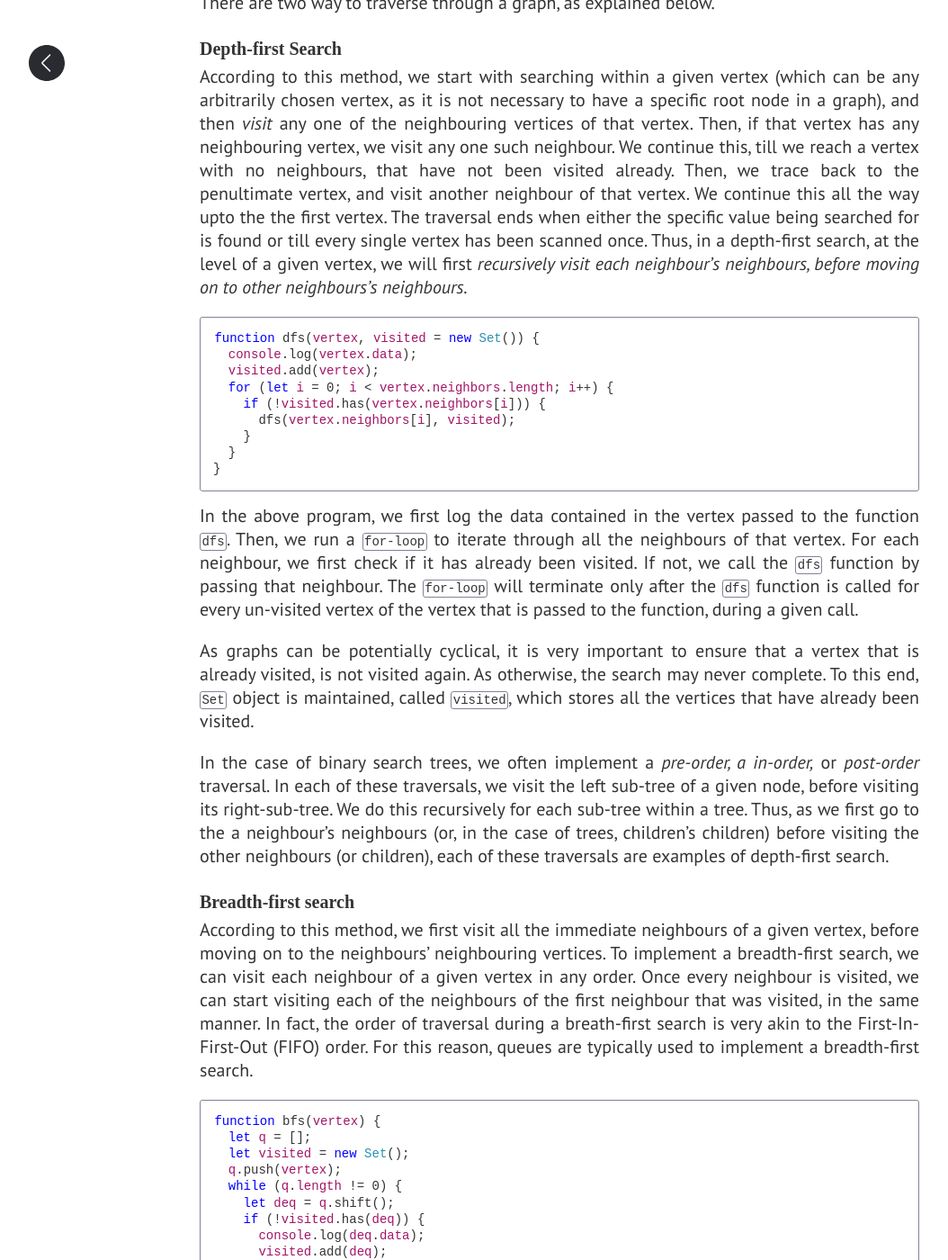
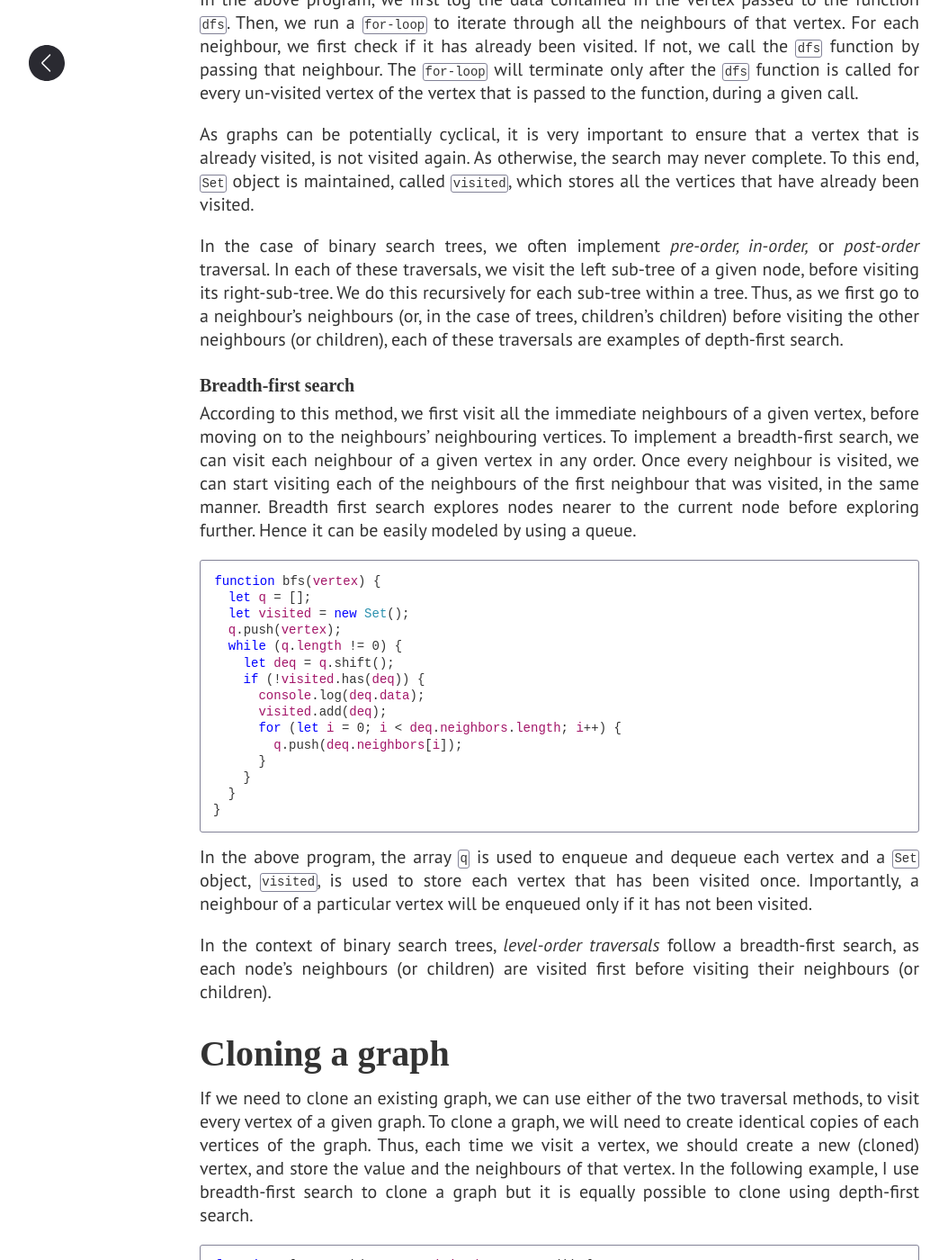
Before and after one commit to oitee/oitee.github.io, a Jekyll site: the page built from _posts/2021-08-13-implementing-graph.md, in a window 1280 px wide and 1400 px high, scrolled down 4363 px. Shown: the whole window at 90% size, without its empty margins (18-1072 px from the left). Built offline with Jekyll 4.4.1, drawn with Linux system fonts in a browser that asks for light colours; some web fonts are replaced; some of the changed text lies outside the part shown.

Commit message:
Minor changes in language

````diff
--- a/_posts/2021-08-13-implementing-graph.md
+++ b/_posts/2021-08-13-implementing-graph.md
@@ -24,26 +24,26 @@ Graphs can be directed or undirected. In a directed graph, between two neighbour
 
 In other words, the connection or edge between two vertices can either be symmetric or asymmetric. For example, when a member (say, X) follows another member (say Y) on Twitter, their relationship is assymetric: only one of them follws the other. However, when X and Y become friends on the Facebook, both of them will become friends of each other, thereby having a symmetric relationship.
 
-A graph is called a connected graph, if every pair of vertices is connected to each other by at least one path. Directed graphs will always be connected graphs. An undirected graph, however, can be a disconnected graph if there exists at least one pair of vertices that do not share a path between them.
+A graph is called a connected graph, if every pair of vertices is connected to each other by at least one path. Both directed and undirected graphs can be connected or disconnected.  Note that it is not necessary for a connected graph to have each of its pairs connected by a path of length 1. Pairs of vertices that are connected by a path of length one are called neighbours or adjacent vertices.
 
-![Types of Graphs](/assets/images/types_of_graphs.jpg)
+
 
 ## Representing a graph
 
-While writing programs, there are largely two ways of representing a graph:
+There are largely two ways of representing a graph:
 
-- *Adjacency matrix:* A graph having *n* nodes can be represented in an _n*n_ matrix, such that, if there exists a path between two vertices (say, *i* and *j*), the [i][j] cell will be `true`, otherwise it will be `false`. If its an undirected graph, both the [i][j] and the [j][i] cells will be marked as `true` (or `false`, as the case may be). Instead of using boolean values, we can use `0` and `1` to represent the existence of a path.
+- *Adjacency matrix:* A graph having *n* nodes can be represented in an _n*n_ matrix, such that, if there exists a path between two vertices (say, *i* and *j*), the [i][j] cell will be `true`, otherwise it will be `false`. If its an undirected graph, both the [i][j] and the [j][i] cells will be marked as `true` (or `false`, as the case may be). Instead of using boolean values, we can use `0` and `1` to represent the existence of a path. Sometimes edges can have weights, signifying some notion of cost or distance. This can be represented in the adjacency matrix (instead of using `1` for every edge).
 - *Adjacency list*: A graph can also be represented by maintaining an array for each vertex in that graph, such that, the array of each vertex stores a pointer to each of its immediate neighbouring vertices.
 
 An adjacency matrix is relatively more efficient to represent graphs which have a dense network of paths. It allows for quick look-up and updation of new paths. But, it also takes up substantial space, especially when the number of paths is relatively low. For example, in a graph representing a social networking site, the total number of users (vertices) may be in the millions, while each user may have only a few hundred connections(paths). If we use an adjacency matrix to represent this graph, a substantial majority of the cells of the matrix will be empty.
 
-An adjacency list is more useful to find out the degree (i.e., the number immediate neighbours) of a particular vertex. It takes up lesser space than an adjacency matrix. However, to insert a new edge or delete an existing one, it takes substantially more time than in an adjacency matrix.
+An adjacency list is more useful to find out the degree (i.e., the number of immediate neighbours) of a particular vertex. It takes up less space than an adjacency matrix. However, to insert a new edge or delete an existing one, it takes more time than in an adjacency matrix.
 
-Largely, adjacency lists are more convenient for programs dealing with sparse graphs (i.e., where the total number of vertices are comparatively greater than the total number of edges), while adjacency matrices are more useful for representing dense graphs. In this post, I will implement a graph using adjacency list.
+**Largely, adjacency lists are more convenient for programs dealing with sparse graphs (i.e., where the total number of vertices are comparatively greater than the total number of edges), while adjacency matrices are more useful for representing dense graphs.** In this post, I will implement a graph using adjacency list.
 
 ## Implementing a graph
 
-As the case with most data structures, we need to first define a constructor function for a graph. As discussed above, the constructor function will need to create an array for each vertex, to store their adjacent vertices. Also, each vertex should store a specific value. The constructor can also contain a method, that can be called whenever we want to add a neighbour to a specific vertex. There can be another method, to first check if a specific vertex is already a neighbour of a given vertex.
+We need to first define a constructor function for a graph. As discussed above, the constructor function will need to create an array for each vertex, to store their adjacent vertices. Also, each vertex should store a specific value. The constructor will contain a method, that can be called whenever we want to add a neighbour to a specific vertex. There will be another method, to first check if a specific vertex is already a neighbour of a given vertex.
 
 
 ```js
@@ -90,11 +90,11 @@ x.addNeighbors(a, b, d);
 
 Traversing through every vertex of a graph is one of the most significant operations involving a graph, as it is the only way to determine, for example, if a graph contains a specific value, or if a graph is cyclical etc.
 
-There are two way to traverse through a graph, as explained below.
+There are two ways to traverse through a graph, as explained below.
 
 #### Depth-first Search
 
-According to this method, we start with searching within a given vertex (which can be any arbitrarily chosen vertex, as it is not necessary to have a specific root node in a graph), and then *visit* any one of the neighbouring vertices of that vertex. Then, if that vertex has any neighbouring vertex, we visit any one such neighbour. We continue this, till we reach a vertex with no neighbours, that have not been visited already. Then, we trace back to the penultimate vertex, and visit another neighbour of that vertex. We continue this all the way upto the the first vertex. The traversal ends when either the specific value being searched for is found or till every single vertex has been scanned once. Thus, in a depth-first search, at the level of a given vertex, we will first *recursively visit each neighbour's neighbours, before moving on to other neighbours's neighbours.*
+According to this method, we start with searching within a given vertex (which can be any arbitrarily chosen vertex, as it is not necessary to have a specific root node in a graph), and then *visit* any one of the neighbouring vertices of that vertex. Then, if that vertex has any neighbouring vertex, we visit any one such neighbour. We continue this, till we reach a vertex with no neighbours, that have not been visited already. Then, we trace back to the penultimate vertex, and visit another neighbour of that vertex. We continue this all the way upto the the first vertex. The traversal ends when either the specific value being searched for is found or till every single vertex has been scanned once. Thus, in a depth-first search, at the level of a given vertex, we will first *recursively visit the current node's neighbours' neighbours before visiting the current node's other neighbours.*
 
 ```js
 function dfs(vertex, visited = new Set()) {
@@ -112,13 +112,13 @@ In the above program, we first log the data contained in the vertex passed to th
 
 As graphs can be potentially cyclical, it is very important to ensure that a vertex that is already visited, is not visited again. As otherwise, the search may never complete. To this end, `Set` object is maintained, called `visited`, which stores all the vertices that have already been visited.
 
-In the case of binary search trees, we often implement a *pre-order, a in-order,* or *post-order* traversal. In each of these traversals, we visit the left sub-tree of a given node, before visiting its right-sub-tree. We do this recursively for each sub-tree within a tree. Thus, as we first go to the a neighbour's neighbours (or, in the case of trees, children's children) before visiting the other neighbours (or children), each of these traversals are examples of depth-first search.
+In the case of binary search trees, we often implement *pre-order, in-order,* or *post-order* traversal. In each of these traversals, we visit the left sub-tree of a given node, before visiting its right-sub-tree. We do this recursively for each sub-tree within a tree. Thus, as we first go to a neighbour's neighbours (or, in the case of trees, children's children) before visiting the other neighbours (or children), each of these traversals are examples of depth-first search.
 
 #### Breadth-first search
 
-According to this method, we first visit all the immediate neighbours of a given vertex, before moving on to the neighbours' neighbouring vertices. To implement a breadth-first search, we can visit each neighbour of a given vertex in any order. Once every neighbour is visited, we can start visiting each of the neighbours of the first neighbour that was visited, in the same manner. In fact, the order of traversal during a breath-first search is very akin to the First-In-First-Out (FIFO) order. For this reason, queues are typically used to implement a breadth-first search.
+According to this method, we first visit all the immediate neighbours of a given vertex, before moving on to the neighbours' neighbouring vertices. To implement a breadth-first search, we can visit each neighbour of a given vertex in any order. Once every neighbour is visited, we can start visiting each of the neighbours of the first neighbour that was visited, in the same manner. Breadth first search explores nodes nearer to the current node before exploring further. Hence it can be easily modeled by using a queue.
 
-```jsx
+```js
 function bfs(vertex) {
   let q = [];
   let visited = new Set();
@@ -142,7 +142,7 @@ In the context of binary search trees, *level-order traversals* follow a breadth
 
 ## Cloning a graph
 
-If we need to clone an existing graph, we can use either of the two traversal methods, to visit every vertex of a given graph. To clone a graph, we will need to create identical copies of each vertices of the graph. Thus, each time we visit a vertex, we should create a new (cloned) vertex, and store the value and the neighbours of that vertex.
+If we need to clone an existing graph, we can use either of the two traversal methods, to visit every vertex of a given graph. To clone a graph, we will need to create identical copies of each vertices of the graph. Thus, each time we visit a vertex, we should create a new (cloned) vertex, and store the value and the neighbours of that vertex. In the following example, I use breadth-first search to clone a graph but it is equally possible to clone using depth-first search.
 
 
 
````
